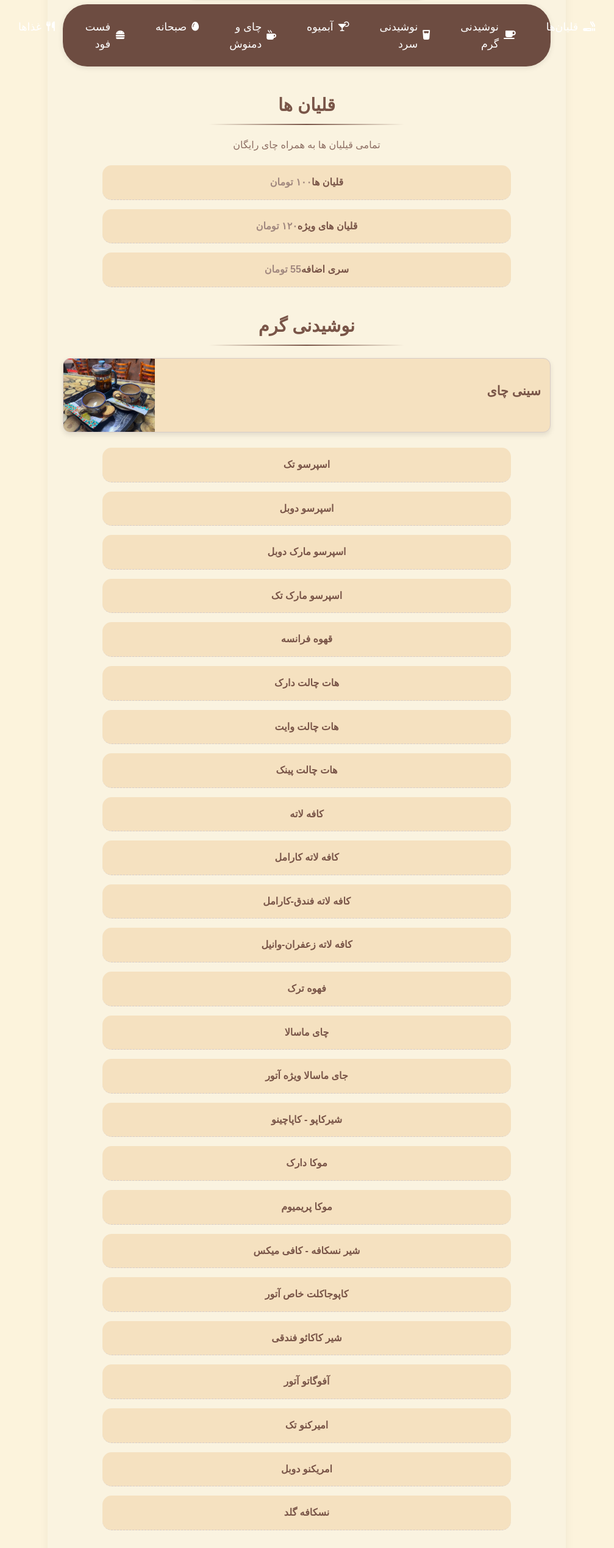
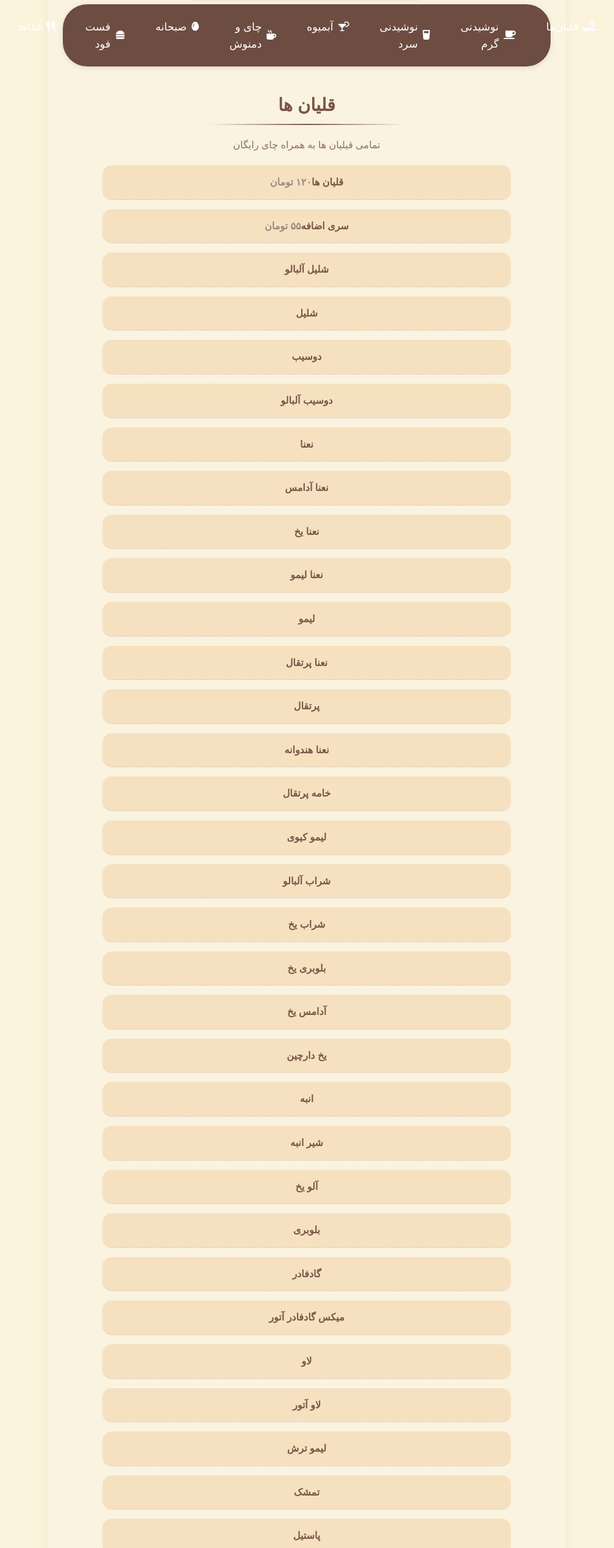
Before and after one commit to HeisArshia/AtoorMenu, a plain HTML site: page index.html in a window 1280 px wide. Shown: the part 262-2800 px from the top of the page at 61% size, without its empty margins (137-1144 px from the left). Drawn offline with Linux system fonts and the light colour scheme.

Commit message:
index.html
Adding the hookahs

```diff
--- a/index.html
+++ b/index.html
@@ -75,17 +75,136 @@
         <p class="category-description">تمامی قیلیان ها به همراه چای رایگان</p>
         <div class="text-item">
           <span class="item-name"> قلیان ها</span>
-          <span class="item-price">۱۰۰ تومان</span>
-        </div>
-        <div class="text-item">
-          <span class="item-name">قلیان های ویژه</span>
           <span class="item-price">۱۲۰ تومان</span>
         </div>
         <div class="text-item">
           <span class="item-name">سری اضافه</span>
-          <span class="item-price">55 تومان</span>
+          <span class="item-price">۵۵ تومان</span>
         </div>
       </div>
+      <div class="text-item">
+    <span class="item-name">شلیل آلبالو</span>
+</div>
+<div class="text-item">
+  <span class="item-name">شلیل</span>
+</div>
+<div class="text-item">
+  <span class="item-name">دوسیب</span>
+</div>
+<div class="text-item">
+  <span class="item-name">دوسیب آلبالو</span>
+</div>
+<div class="text-item">
+  <span class="item-name">نعنا</span>
+</div>
+<div class="text-item">
+  <span class="item-name">نعنا آدامس</span>
+</div>
+<div class="text-item">
+  <span class="item-name">نعنا یخ</span>
+</div>
+<div class="text-item">
+  <span class="item-name">نعنا لیمو</span>
+</div>
+<div class="text-item">
+  <span class="item-name">لیمو</span>
+</div>
+<div class="text-item">
+  <span class="item-name">نعنا پرتقال</span>
+</div>
+<div class="text-item">
+  <span class="item-name">پرتقال</span>
+</div>
+<div class="text-item">
+  <span class="item-name">نعنا هندوانه</span>
+</div>
+<div class="text-item">
+  <span class="item-name">خامه پرتقال</span>
+</div>
+<div class="text-item">
+  <span class="item-name">لیمو کیوی</span>
+</div>
+<div class="text-item">
+  <span class="item-name">شراب آلبالو</span>
+</div>
+<div class="text-item">
+  <span class="item-name">شراب یخ</span>
+</div>
+<div class="text-item">
+  <span class="item-name">بلوبری یخ</span>
+</div>
+<div class="text-item">
+  <span class="item-name">آدامس یخ</span>
+</div>
+<div class="text-item">
+  <span class="item-name">یخ دارچین</span>
+</div>
+<div class="text-item">
+  <span class="item-name">انبه</span>
+</div>
+<div class="text-item">
+  <span class="item-name">شیر انبه</span>
+</div>
+<div class="text-item">
+  <span class="item-name">آلو یخ</span>
+</div>
+<div class="text-item">
+  <span class="item-name">بلوبری</span>
+</div>
+<div class="text-item">
+  <span class="item-name">گادفادر</span>
+</div>
+<div class="text-item">
+  <span class="item-name">میکس گادفادر آتور</span>
+</div>
+<div class="text-item">
+  <span class="item-name">لاو</span>
+</div>
+<div class="text-item">
+  <span class="item-name">لاو آتور</span>
+</div>
+<div class="text-item">
+  <span class="item-name">لیمو ترش</span>
+</div>
+<div class="text-item">
+  <span class="item-name">تمشک</span>
+</div>
+<div class="text-item">
+  <span class="item-name">پاستیل</span>
+</div>
+<div class="text-item">
+  <span class="item-name">کوکاکولا</span>
+</div>
+<div class="text-item">
+  <span class="item-name">شیرکاپو</span>
+</div>
+<div class="text-item">
+  <span class="item-name">شیر طالبی</span>
+</div>
+<div class="text-item">
+  <span class="item-name">شیر زعفران</span>
+</div>
+<div class="text-item">
+  <span class="item-name">شیر نارگیل</span>
+</div>
+<div class="text-item">
+  <span class="item-name">موهیتو</span>
+</div>
+<div class="text-item">
+  <span class="item-name">موهیتو آتور</span>
+</div>
+<div class="text-item">
+  <span class="item-name">لیمو پر از میکس آتور</span>
+</div>
+<div class="text-item">
+  <span class="item-name">نعنا آدامس یخ عربی</span>
+</div>
+<div class="text-item">
+  <span class="item-name">دوسیب آلبالو عربی</span>
+</div>
+<div class="text-item">
+  <span class="item-name">میکس ویژه آتور</span>
+</div>
 
 
 
```
